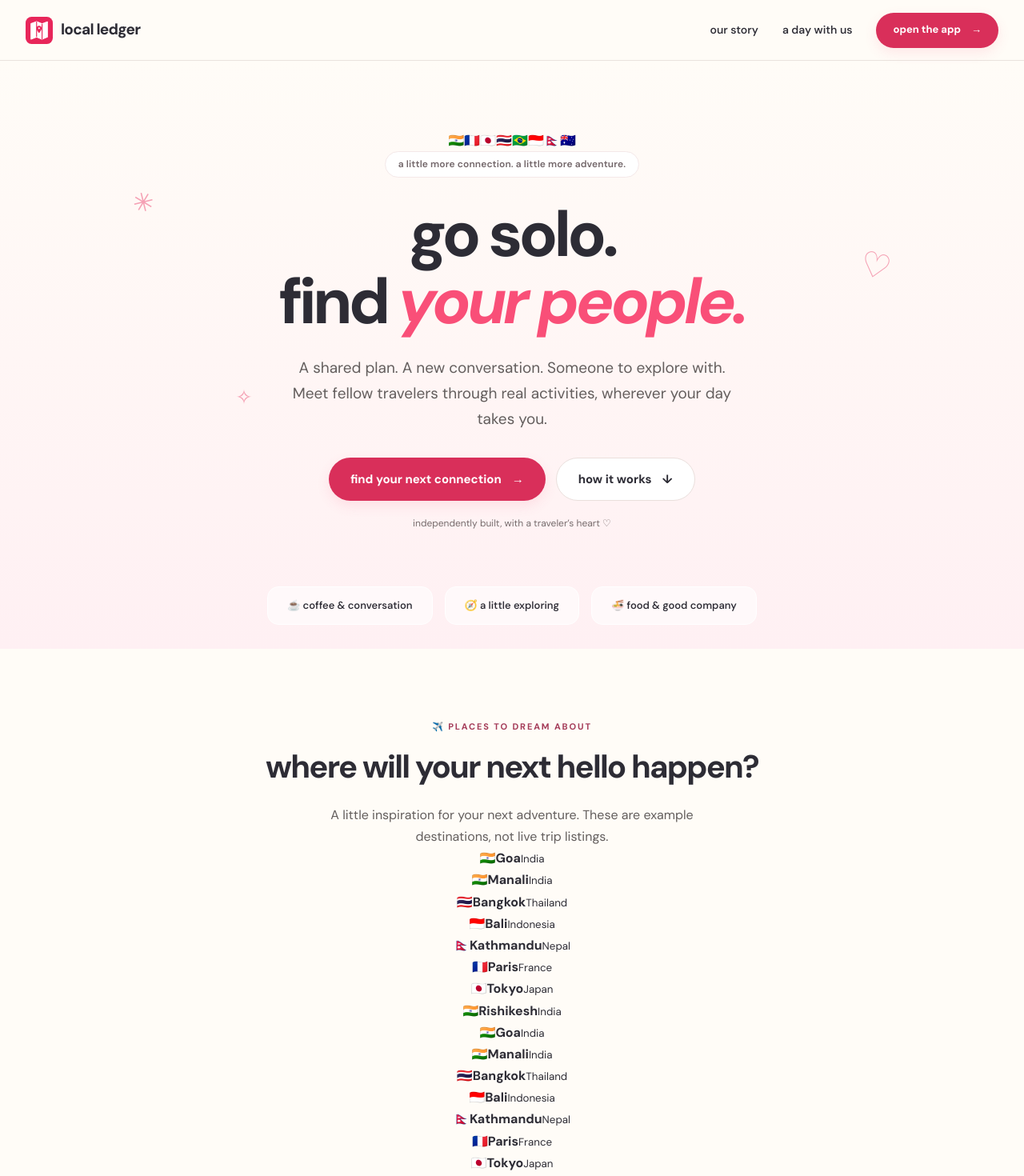
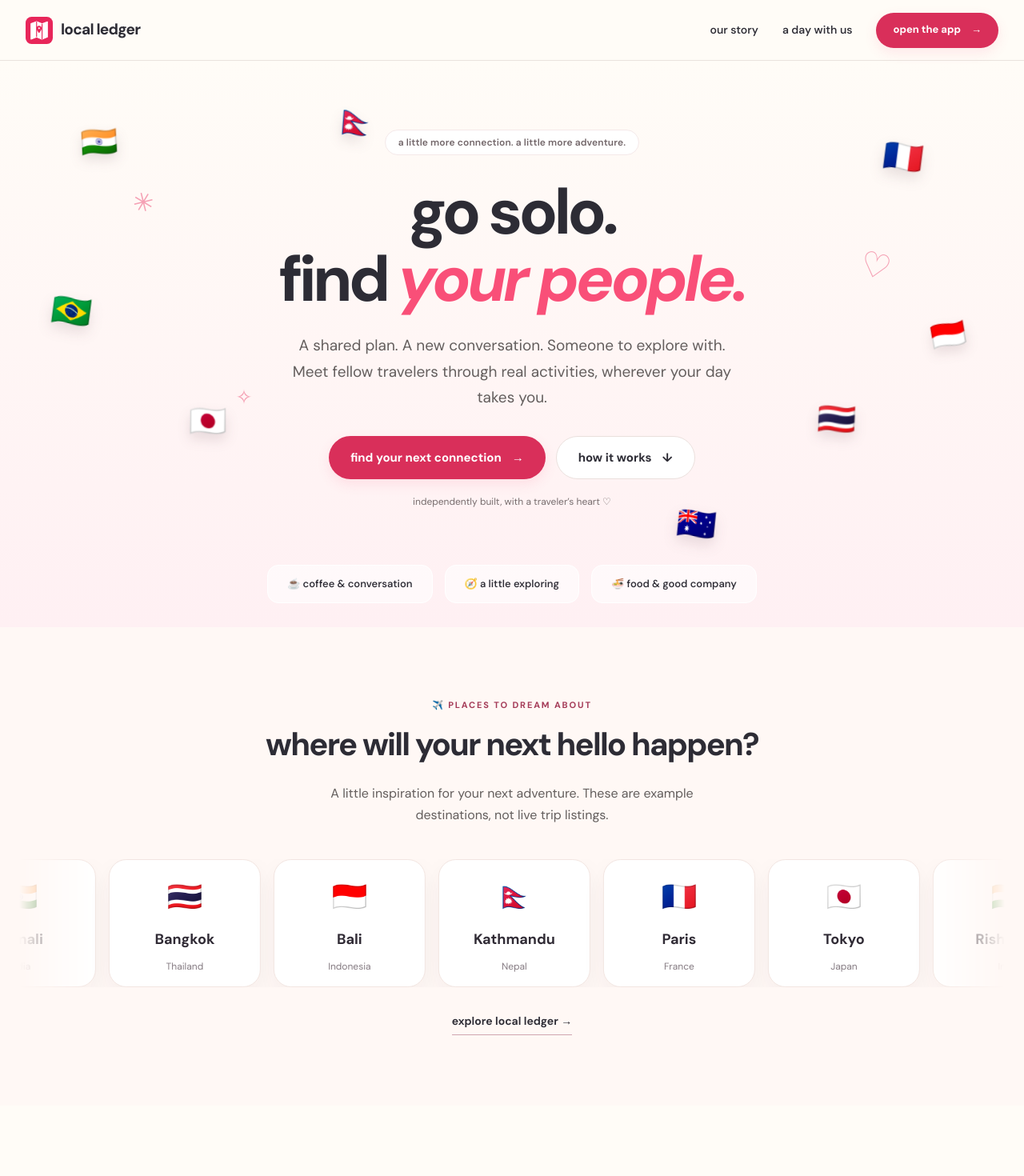
Before and after one commit to rajnikantdhardwivedi7/local-ledger-website, a React (Vite) app: page / in a window 1280 px wide. Shown: the top 1470 px of the page at 80% size. Built offline with nearby package versions, Linux system fonts and the light colour scheme; no server answers.

Commit message:
Style floating flags, seamless destination carousel and accessible scroll motion

```diff
--- a/src/traveler-landing.css
+++ b/src/traveler-landing.css
@@ -707,3 +707,37 @@
     animation: none !important;
   }
 }
+
+
+/* Motion-rich travel discovery additions */
+.ll-hero { isolation: isolate; overflow: hidden; }
+.ll-flying-flags { position:absolute; inset:0; z-index:-1; pointer-events:none; overflow:hidden; }
+.ll-flying-flag { position:absolute; font-size:clamp(25px,3vw,43px); filter:drop-shadow(0 8px 8px rgba(65,35,50,.12)); animation:ll-float 7s ease-in-out infinite alternate; will-change:transform; }
+.ll-flag-1 {left:8%;top:14%;animation-delay:-1s}
+.ll-flag-2 {right:11%;top:15%;animation-delay:-3s}
+.ll-flag-3 {left:18%;top:60%;animation-delay:-5s}
+.ll-flag-4 {right:17%;top:62%;animation-delay:-2s}
+.ll-flag-5 {left:4%;top:42%;animation-delay:-4s}
+.ll-flag-6 {right:5%;top:43%;animation-delay:-6s}
+.ll-flag-7 {left:32%;top:8%;animation-delay:-2.5s}
+.ll-flag-8 {right:31%;top:80%;animation-delay:-4.5s}
+@keyframes ll-float {0%{transform:translate3d(-12px,12px,0) rotate(-14deg) scale(.9)}50%{transform:translate3d(15px,-17px,0) rotate(8deg) scale(1.05)}100%{transform:translate3d(-5px,-32px,0) rotate(-5deg) scale(.96)}}
+.ll-destinations {text-align:center;background:#fff8f5;overflow:hidden}
+.ll-destinations .ll-intro {margin-inline:auto}
+.ll-marquee {width:100%;overflow:hidden;margin:42px 0 28px;mask-image:linear-gradient(to right,transparent,black 8%,black 92%,transparent)}
+.ll-marquee-track {display:flex;gap:16px;width:max-content;animation:ll-travel-scroll 38s linear infinite}
+.ll-marquee:hover .ll-marquee-track,.ll-marquee:focus-within .ll-marquee-track {animation-play-state:paused}
+.ll-destination-card {width:190px;min-height:160px;display:flex;flex-direction:column;align-items:center;justify-content:center;gap:8px;border:1px solid #f2e5e1;border-radius:22px;background:white;box-shadow:0 12px 30px rgba(77,42,55,.05)}
+.ll-destination-flag {font-size:36px}
+.ll-destination-card strong {font-size:18px;color:#302b35}
+.ll-destination-card small {font-size:12px;color:#857b82}
+@keyframes ll-travel-scroll {to{transform:translateX(calc(-50% - 8px))}}
+@media(prefers-reduced-motion:no-preference) {
+.ll-section:not(.ll-visible) {opacity:0;transform:translateY(24px)}
+.ll-section {transition:opacity .75s ease,transform .75s cubic-bezier(.2,.7,.2,1)}
+.ll-screen-card:not(.ll-visible),.ll-timeline li:not(.ll-visible) {opacity:0;transform:translateY(18px)}
+.ll-screen-card,.ll-timeline li {transition:opacity .65s ease,transform .65s ease}
+.ll-visible {opacity:1!important;transform:none!important}
+}
+@media(max-width:650px){.ll-flying-flag{font-size:25px;opacity:.75}.ll-flag-7,.ll-flag-8{display:none}.ll-destination-card{width:156px;min-height:145px}}
+@media(prefers-reduced-motion:reduce){.ll-flying-flag,.ll-marquee-track{animation:none!important}.ll-marquee{overflow-x:auto;mask-image:none}.ll-section,.ll-screen-card,.ll-timeline li{opacity:1!important;transform:none!important}}
```
